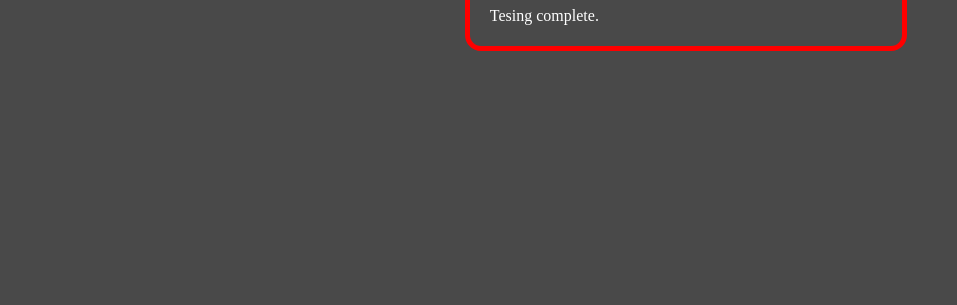
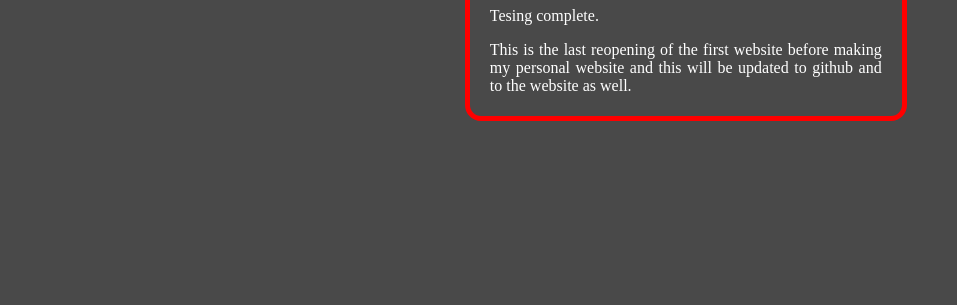
Before and after one commit to hamim2017/My-first-website., a plain HTML site: page index.html in a window 1280 px wide. Shown: the part 495-800 px from the top of the page, without its empty margins (0-957 px from the left). Drawn offline with Linux system fonts and the light colour scheme.

Commit message:
reopening a file and updating to github

```diff
--- a/index.html
+++ b/index.html
@@ -24,6 +24,8 @@
     <div class="me">
         <h1>This is the changed text for testing.Website update Test.</h1>
         <p>Tesing complete.</p>
+        <p>This is the last reopening of the first website before making my personal website and this will be updated to github and to the website as well.
+        </p>
     </div>
 
 
```
